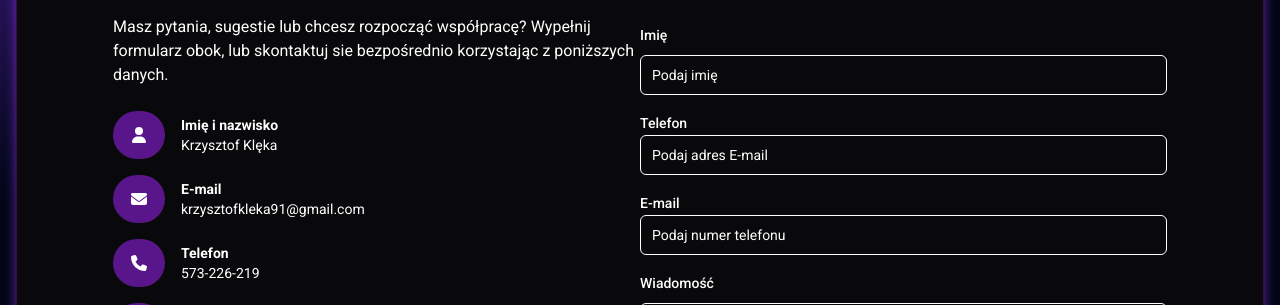
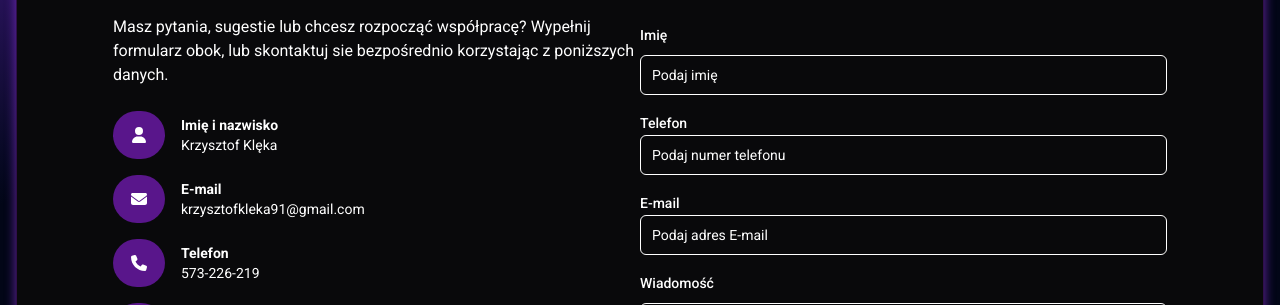
Before and after one commit to Kry765/portfolio, a React (Vite) app: page / in a window 1280 px wide. Shown: the part 3420-3725 px from the top of the page. Built offline with nearby package versions, Linux system fonts and the light colour scheme; what tailwindcss-animated would draw is missing.

Commit message:
repair address mail

```diff
--- a/src/components/ContactForm/ContactForm.tsx
+++ b/src/components/ContactForm/ContactForm.tsx
@@ -47,12 +47,12 @@ export default function ContactForm() {
               <ContactLabel>Telefon</ContactLabel>
               <ContactInput
                 inputName="phone"
-                placeholder="Podaj adres E-mail"
+                placeholder="Podaj numer telefonu"
               />
               <ContactLabel>E-mail</ContactLabel>
               <ContactInput
                 inputName="email"
-                placeholder="Podaj numer telefonu"
+                placeholder="Podaj adres E-mail"
               />
               <ContactLabel>Wiadomość</ContactLabel>
               <div className="mt-2">
```
Also changed, not shown: 1 other file (tests, documents, lock files or other folders).
